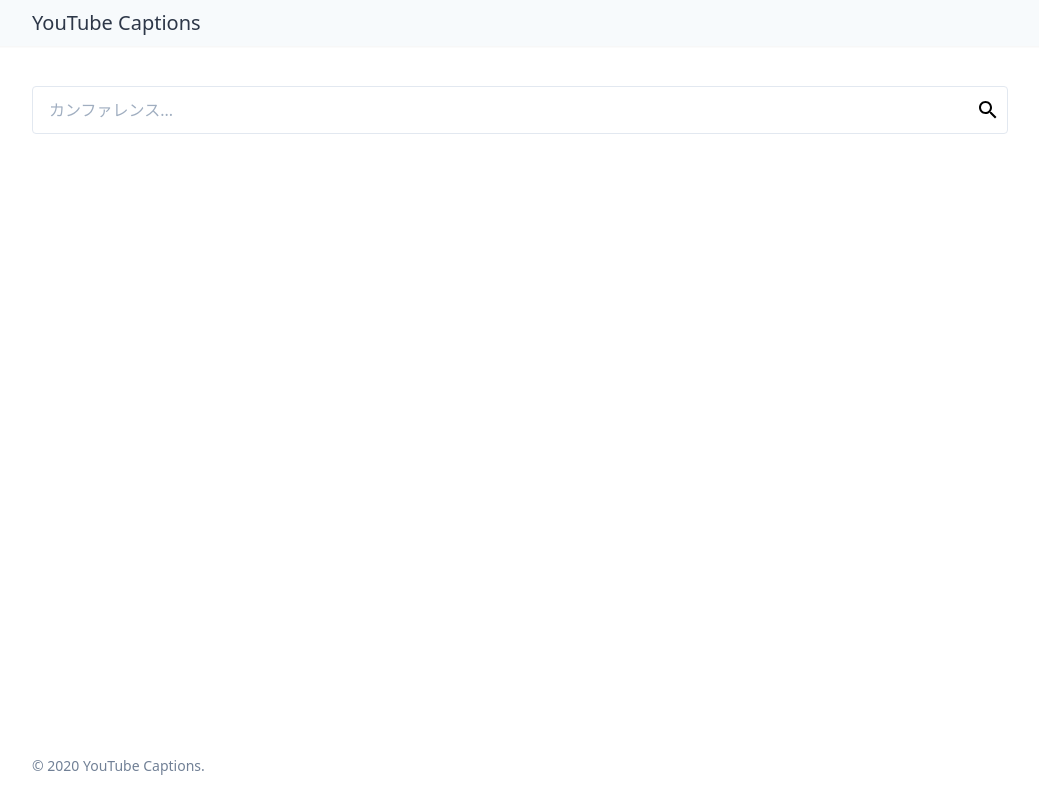
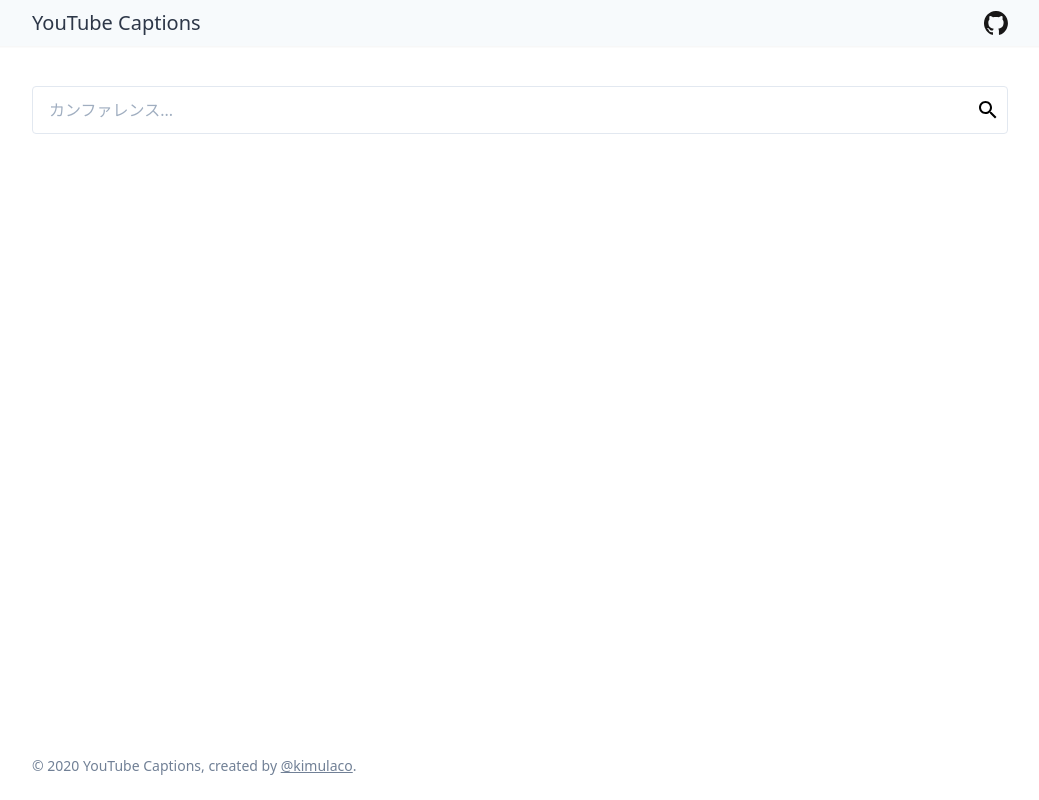
Before and after one commit to kimulaco/youtube-captions, a Next.js app: page / in a window 1280 px wide. Shown: the whole page, without its empty margins (120-1159 px from the left). Built offline with nearby package versions, Linux system fonts and the light colour scheme.

Commit message:
update Layout

```diff
--- a/components/Layout.tsx
+++ b/components/Layout.tsx
@@ -21,7 +21,9 @@
 
     <div className="min-h-screen flex flex-col">
       <header className="bg-gray-100 shadow-sm">
-        <div className="max-w-screen-lg mx-auto py-xs px-md">
+        <div
+          className="max-w-screen-lg mx-auto py-xs px-md flex justify-between items-center"
+        >
           {path === '/'
             ? <h1 className="text-xl text-gray-800">YouTube Captions</h1>
             : <p className="text-xl text-gray-800">
@@ -30,6 +32,15 @@
               </Link>
             </p>
           }
+          <p style={{
+            width: '24px'
+          }}>
+            <a
+              href="https://github.com/kimulaco/youtube-captions"
+              target="_blank"
+              rel="noopener noreferrer"
+            ><img src="/img/icon/icon-github.svg" alt="Github"/></a>
+          </p>
         </div>
       </header>
 
@@ -42,7 +53,7 @@
       <footer className="mt-auto">
         <div className="max-w-screen-lg mx-auto p-md">
           <p className="text-sm text-gray-600">
-            &copy; 2020 YouTube Captions.
+            &copy; 2020 YouTube Captions, created by <a className="underline" href="https://twitter.com/kimulaco" target="_blank" rel="noopener noreferrer">@kimulaco</a>.
           </p>
         </div>
       </footer>
```
Also changed, not shown: public/img/icon/icon-github.svg (added).
